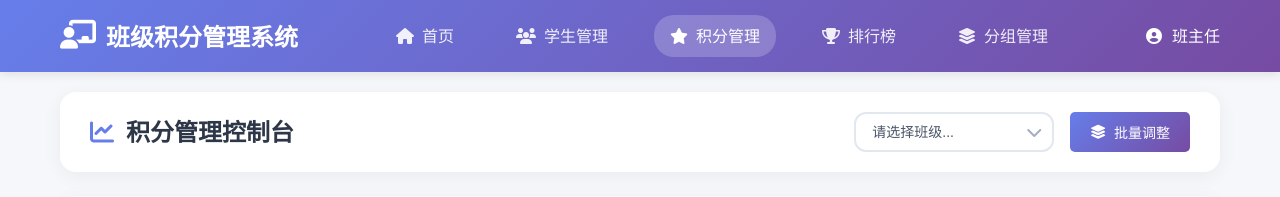
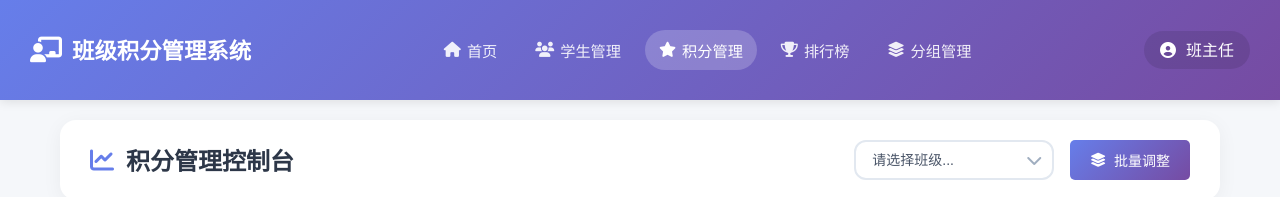
Before and after one commit to wm20201129/Nemohub, a Flask app: page /points in a window 1280 px wide. Shown: the top 197 px of the page. Run offline with Flask 3, Linux system fonts and the light colour scheme; data that the repository does not hold is empty.

Commit message:
v2
style.css_v2

Signed-off-by: wm20201129 <wm20201129@163.com>

```diff
--- a/class-points-manager/static/css/style.css
+++ b/class-points-manager/static/css/style.css
@@ -27,29 +27,43 @@ body {
 }
 
 .nav-container {
-    max-width: 1200px;
+    max-width: 100%;
     margin: 0 auto;
     display: flex;
-    justify-content: space-between;
-    align-items: center;
-    padding: 0 20px;
+    align-items: center;
+    padding: 0 30px;
+    height: 70px;
 }
 
 .nav-brand {
     display: flex;
     align-items: center;
-    font-size: 1.5rem;
+    font-size: 1.4rem;
     font-weight: 700;
+    flex-shrink: 0;
+    margin-right: 20px;
+    white-space: nowrap;
 }
 
 .nav-brand i {
     margin-right: 10px;
-    font-size: 1.8rem;
+    font-size: 1.6rem;
 }
 
 .nav-menu {
-    display: flex;
-    gap: 30px;
+    flex: 1;
+    display: flex;
+    justify-content: center;
+    gap: 10px;
+    overflow-x: auto;
+    scrollbar-width: none; /* Firefox */
+    -ms-overflow-style: none;  /* IE 10+ */
+    white-space: nowrap;
+    margin: 0 20px;
+}
+
+.nav-menu::-webkit-scrollbar {
+    display: none;  /* Chrome Safari */
 }
 
 .nav-link {
@@ -57,10 +71,12 @@ body {
     text-decoration: none;
     display: flex;
     align-items: center;
-    gap: 8px;
-    padding: 8px 16px;
+    gap: 6px;
+    padding: 8px 14px;
     border-radius: 20px;
     transition: all 0.3s ease;
+    flex-shrink: 0;
+    font-size: 0.95rem;
 }
 
 .nav-link:hover {
@@ -77,6 +93,12 @@ body {
     display: flex;
     align-items: center;
     gap: 10px;
+    margin-left: auto;
+    flex-shrink: 0;
+    white-space: nowrap;
+    background: rgba(0,0,0,0.1);
+    padding: 6px 16px;
+    border-radius: 20px;
 }
 
 /* 页脚样式 */
```
